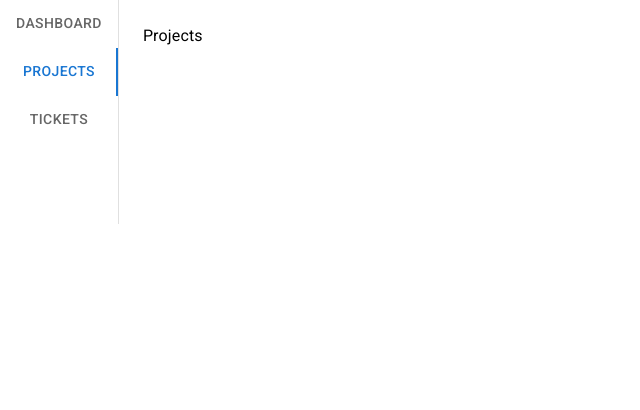
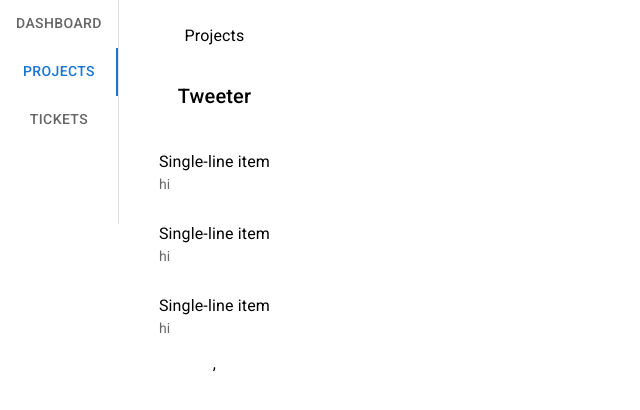
Before and after one commit to Mojdehh/Project-Tracker, a React (Create React App) app in the folder frontend/: page / in a window 1280 px wide. Both pictures are taken after a click on the tab "PROJECTS". Shown: the top 410 px of the page, without its empty margins (0-640 px from the left). Built offline with nearby package versions, Linux system fonts and the light colour scheme; no server answers.

Commit message:
create project details box

```diff
--- /dev/null
+++ b/frontend/src/components/InteractiveList.jsx
@@ -0,0 +1,49 @@
+import * as React from 'react';
+import { styled } from '@mui/material/styles';
+import Box from '@mui/material/Box';
+import List from '@mui/material/List';
+import ListItem from '@mui/material/ListItem';
+import ListItemText from '@mui/material/ListItemText';
+import Typography from '@mui/material/Typography';
+
+
+const Demo = styled('div')(({ theme }) => ({
+  backgroundColor: theme.palette.background.paper,
+}));
+
+export default function InteractiveList() {
+  const [dense, setDense] = React.useState(false);
+  const [secondary, setSecondary] = React.useState(false);
+
+  return (
+    <Box sx={{ flexGrow: 1, maxWidth: 752 }}>
+
+          <Typography sx={{ mt: 4, mb: 2 }} variant="h6" component="div">
+            Tweeter
+          </Typography>
+          <Demo>
+            <List dense={dense}>
+                <ListItem>
+                  <ListItemText
+                    primary="Single-line item"
+                    secondary={secondary ? 'Secondary text' : "hi"}
+                  />
+                </ListItem>
+                <ListItem>
+                  <ListItemText
+                    primary="Single-line item"
+                    secondary={secondary ? 'Secondary text' : "hi"}
+                  />
+                </ListItem>
+                <ListItem>
+                  <ListItemText
+                    primary="Single-line item"
+                    secondary={secondary ? 'Secondary text' : "hi"}
+                  />
+                </ListItem>,
+            </List>
+          </Demo>
+
+    </Box>
+  );
+}
--- a/frontend/src/components/VerticalNav.jsx
+++ b/frontend/src/components/VerticalNav.jsx
@@ -6,6 +6,7 @@
 import Box from "@mui/material/Box";
 import Buttons from "./Button";
 import BasicTable from "./BasicTable";
+import InteractiveList from "./InteractiveList";
 
 function TabPanel(props) {
   const { children, value, index, ...other } = props;
@@ -75,6 +76,7 @@
       </TabPanel>
       <TabPanel value={value} index={1}>
         Projects
+        <InteractiveList />
       </TabPanel>
       <TabPanel value={value} index={2}>
         Tickets
```
Also changed, not shown: 1 other file (tests, documents, lock files or other folders).
